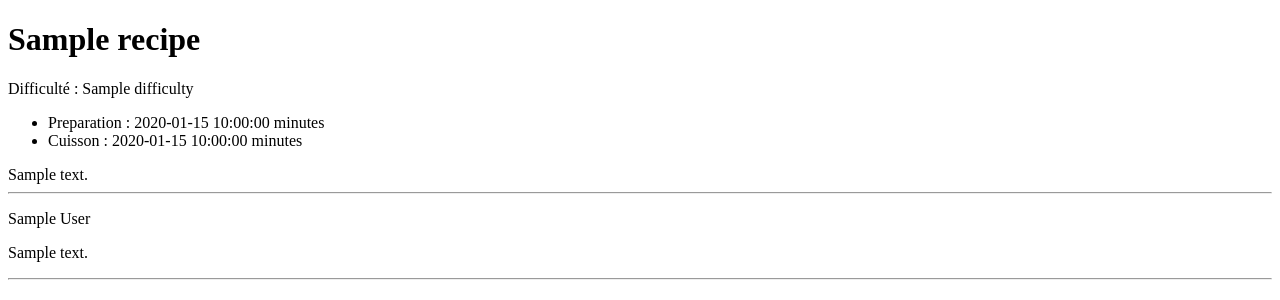
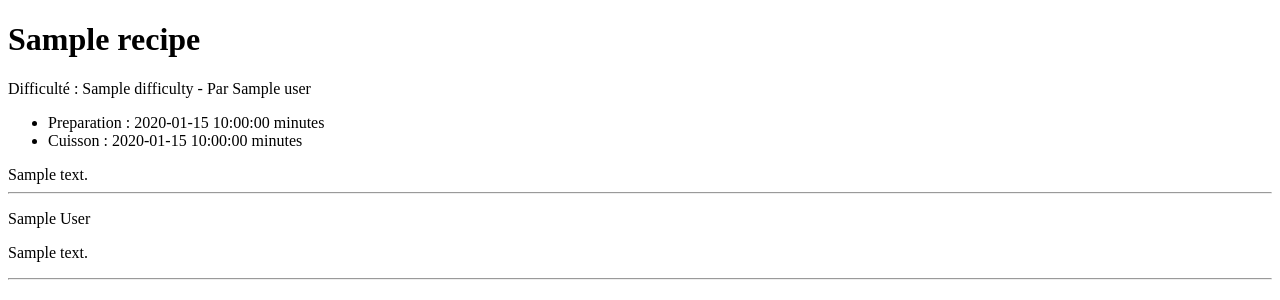
Before and after one commit to Efkat/Cook-in, a Symfony app: template templates/recipes/viewRecipe.html.twig in a window 1280 px wide. Shown: the part 219-519 px from the top of the page. Run offline with Twig, Linux system fonts and the light colour scheme; the template is opened without the code that fills it: most values are stand-ins (such as "Sample title", 1, 10 or a date in 2020); some libraries are stand-ins or nearby versions.

Commit message:
Add Username to recipe view

```diff
--- a/templates/recipes/viewRecipe.html.twig
+++ b/templates/recipes/viewRecipe.html.twig
@@ -1,7 +1,7 @@
 {% extends 'base.html.twig' %}
 {% block body %}
     <h1>{{ recipe.title }}</h1>
-    <p>Difficulté : {{ recipe.difficulty }}</p>
+    <p>Difficulté : {{ recipe.difficulty }} - Par {{ recipe.user }}</p>
     <ul>
         <li>Preparation : {{ recipe.preparationTime }} minutes</li>
         <li>Cuisson : {{ recipe.cookingTime }} minutes</li>
```
